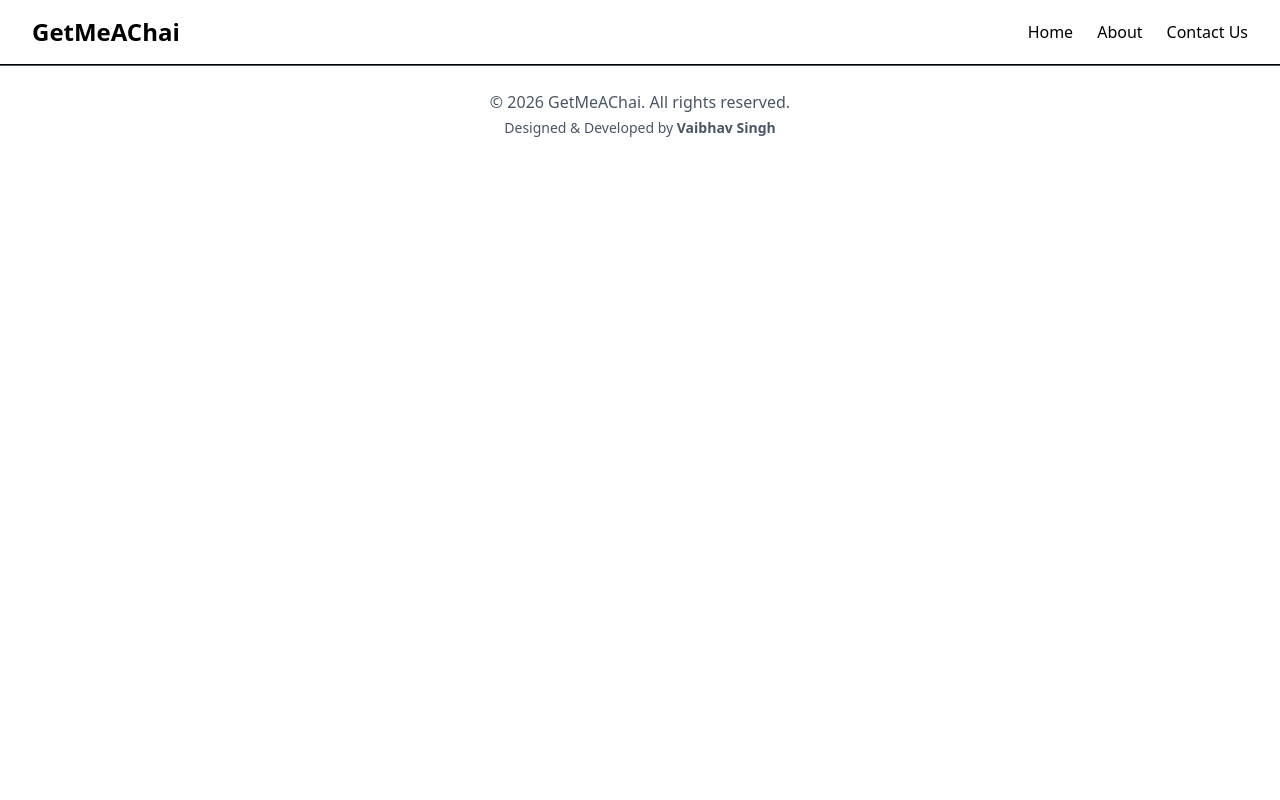
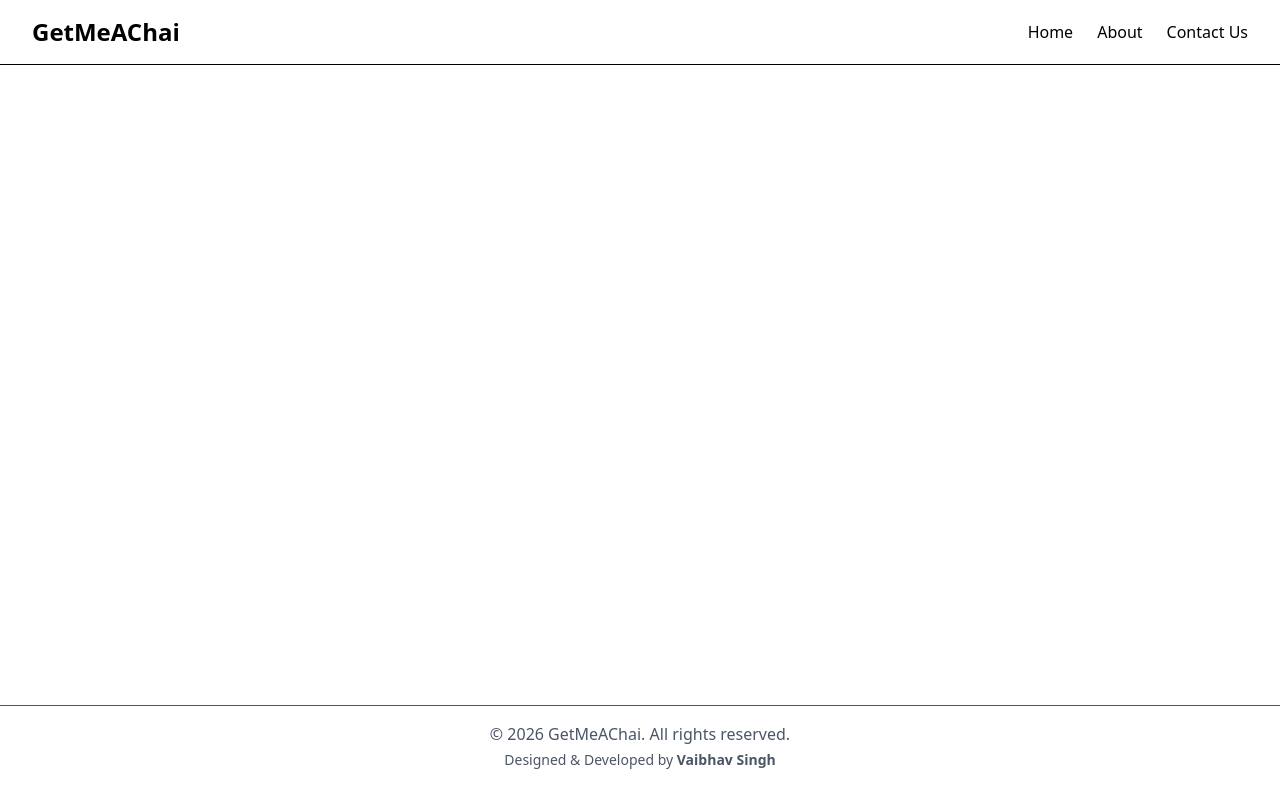
Before and after one commit to Vaibhav-221/Get-Me-A-Chai, a Next.js app: page / in a window 1280 px wide. Built offline with nearby package versions, Linux system fonts and the light colour scheme.

Commit message:
structure rady for the piojext

```diff
--- a/src/app/components/footer.js
+++ b/src/app/components/footer.js
@@ -1,6 +1,6 @@
 export default function Footer() {
   return (
-    <footer className="border-t py-6 text-center text-gray-600">
+    <footer className="border-t py-4 text-center text-gray-600">
       <p>
         © {new Date().getFullYear()} GetMeAChai. All rights reserved.
       </p>
--- a/src/app/layout.js
+++ b/src/app/layout.js
@@ -13,8 +13,9 @@ export default function RootLayout({ children }) {
   return (
     <html>
 
-      <body className="min-h-full">
+      <body >
         <Navbar/>
+        <div className="min-h-[80vh]"></div>
         {children}
         <Footer/>
         </body>
```
